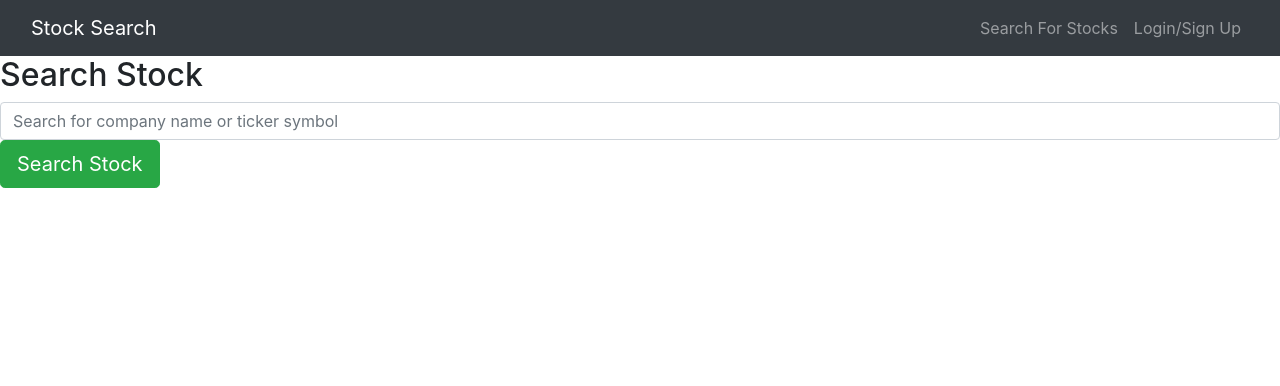
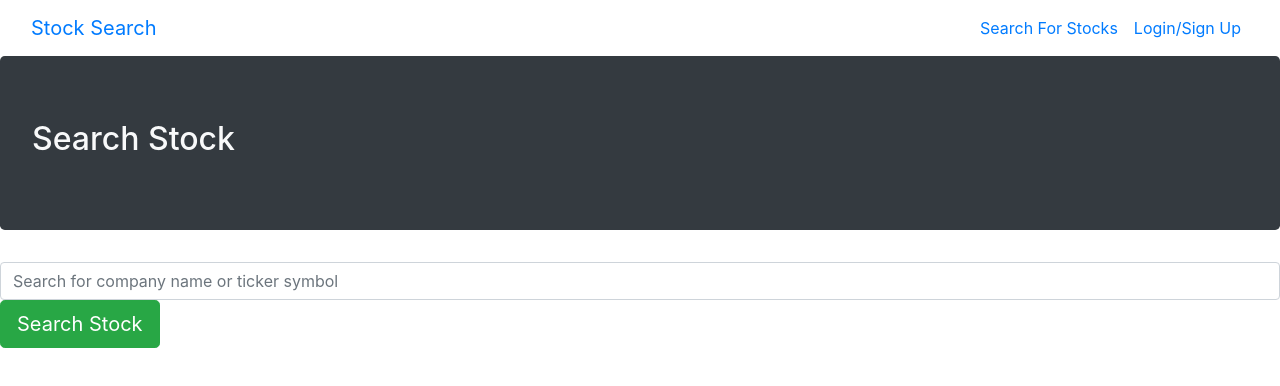
Before and after one commit to samuelti/myMakeItOrBreakIt, a React (Create React App) app in the folder client/: page / in a window 1280 px wide. Shown: the top 386 px of the page. Built offline with nearby package versions, Linux system fonts and the light colour scheme.

Commit message:
minor style changes

```diff
--- a/client/src/App.css
+++ b/client/src/App.css
@@ -14,14 +14,14 @@
 }
 
 .App-header {
-  background-color: #282c34;
+  background-color: #7a9ee7;
   min-height: 100vh;
   display: flex;
   flex-direction: column;
   align-items: center;
   justify-content: center;
   font-size: calc(10px + 2vmin);
-  color: white;
+  color: rgb(130, 169, 255);
 }
 
 .App-link {
--- a/client/src/components/Navbar.js
+++ b/client/src/components/Navbar.js
@@ -12,7 +12,7 @@ const AppNavbar = () => {
 
   return (
     <>
-      <Navbar bg='dark' variant='dark' expand='lg'>
+      <Navbar bg='Success' variant='Success' expand='lg'>
         <Container fluid>
           <Navbar.Brand as={Link} to='/'>
             Stock Search
--- a/client/src/components/SearchStocksForm.js
+++ b/client/src/components/SearchStocksForm.js
@@ -85,7 +85,11 @@ const SearchStocksForm = () => {
 
     return (
         <>
+            <Jumbotron className="text-light bg-dark">
+            <div>
             <h2>Search Stock</h2>
+            </div>
+            </Jumbotron>
             <Form onSubmit={handleFormSubmit}>
                 <Form.Control
                     name="searchInput"
--- a/client/src/components/savedStocks.js
+++ b/client/src/components/savedStocks.js
@@ -82,7 +82,7 @@ const SavedStocks = () => {
     <>
       <Jumbotron fluid className="text-light bg-dark">
         <Container>
-          <h1>Viewing saved books!</h1>
+          <h1>Viewing saved Stocks!</h1>
         </Container>
       </Jumbotron>
       <Container>
@@ -103,7 +103,7 @@ const SavedStocks = () => {
                   {/* <p className='small'>Authors: {book.authors}</p> */}
                   <Card.Text>{book.name}</Card.Text>
                   <Button
-                    className="btn-block btn-danger"
+                    className="btn-block btn-primary"
                     onClick={
                       () => {
                         getData(book.ticker);
@@ -141,7 +141,7 @@ const SavedStocks = () => {
           <p>volume traded: {stockInfo.volume}</p>
         </Modal.Body>
         <Modal.Footer>
-          <Button variant="secondary" onClick={handleClose}>
+          <Button variant="success" onClick={handleClose}>
             Close
           </Button>
         </Modal.Footer>
```
